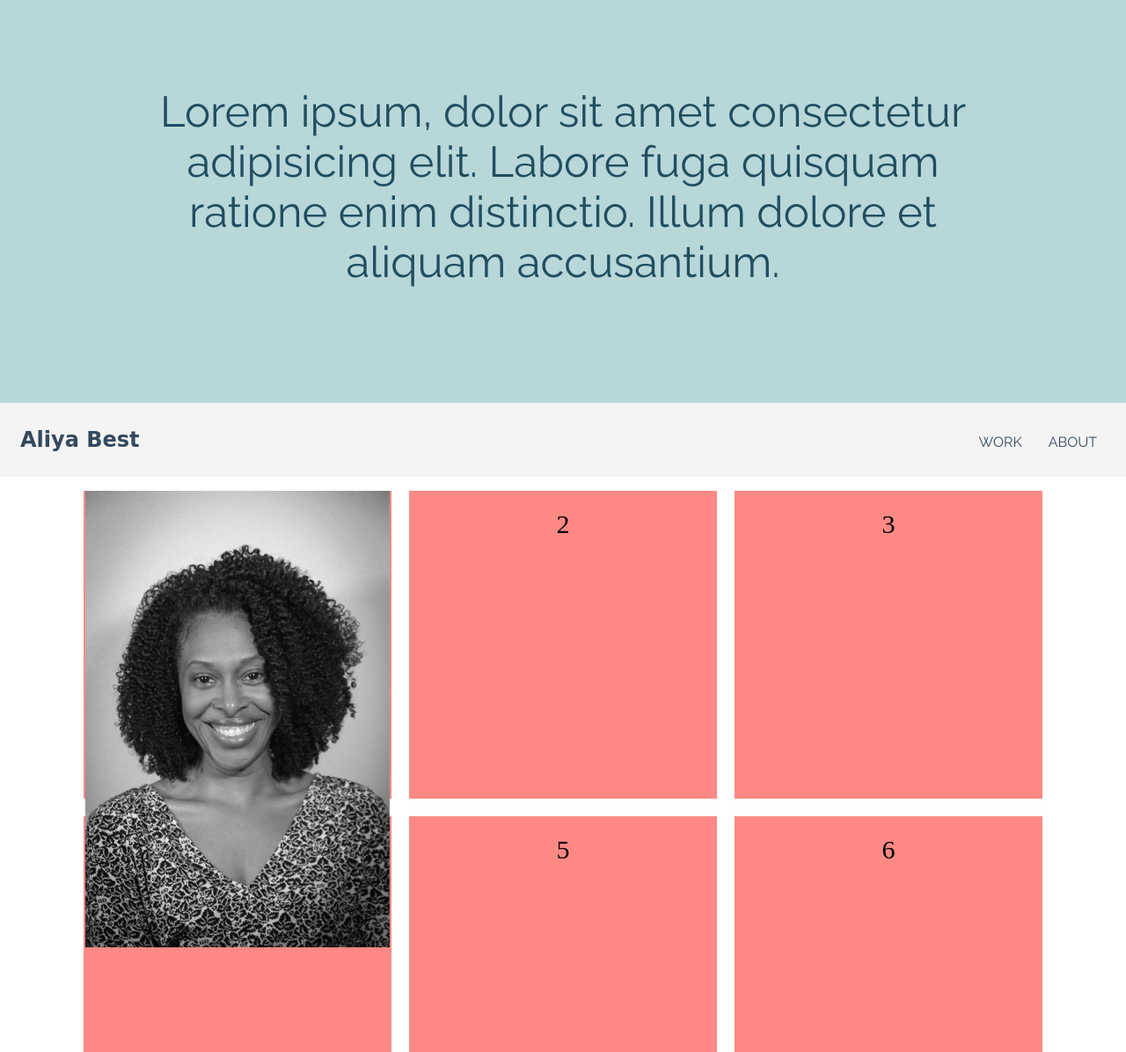
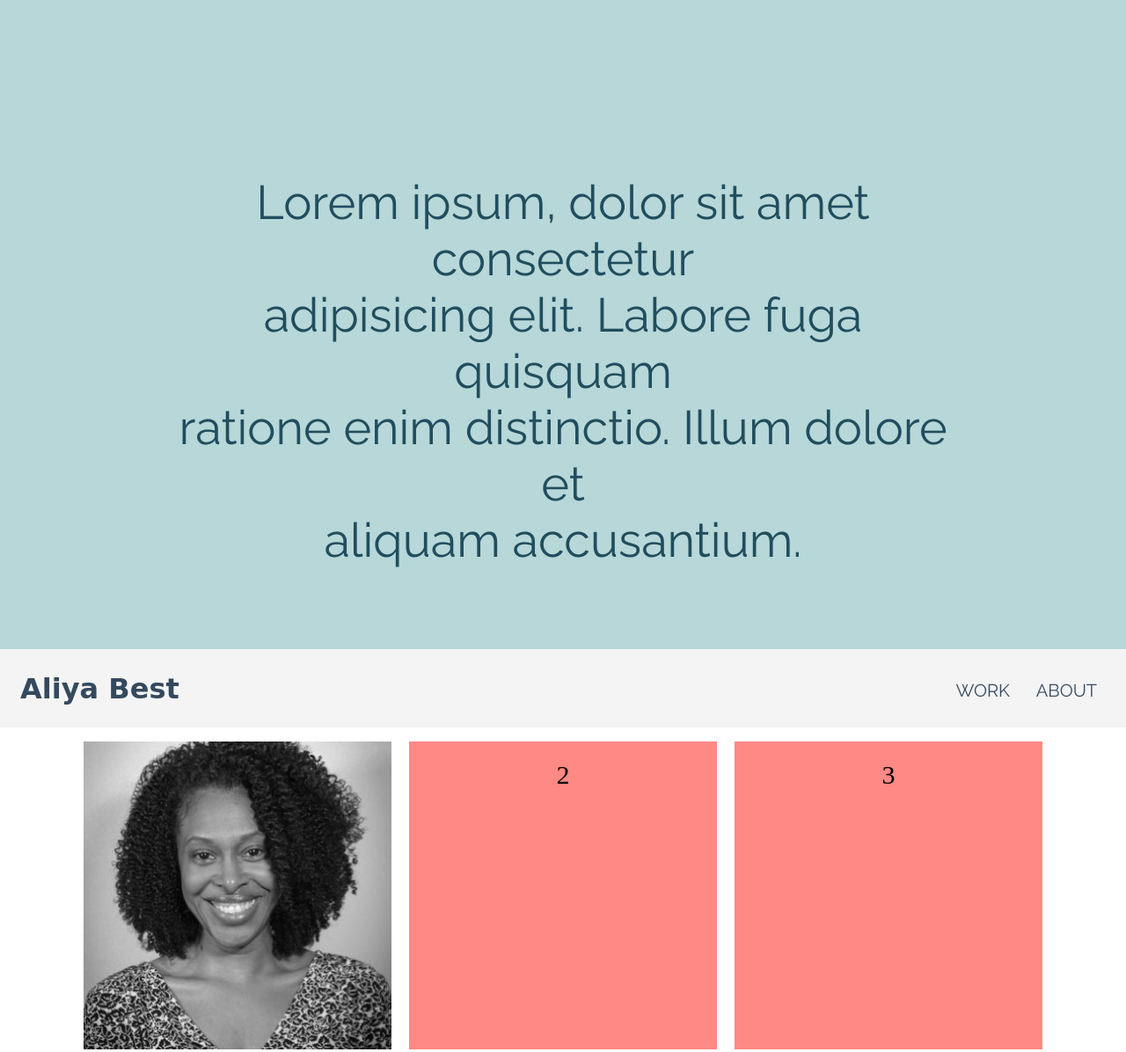
Before and after one commit to AliyaBest/website, a plain HTML site: page index.html in a window 1280 px wide. Shown: the top 1196 px of the page at 88% size. Drawn offline with Linux system fonts and the light colour scheme; a web font is replaced by a local one.

Commit message:
Fixed the test image, cropped and no longer goes over nav bar

```diff
--- a/css/main.css
+++ b/css/main.css
@@ -1,11 +1,11 @@
 /* SOMETHING ABOUT ME */
 p {
-    font-size: 49px;
+    font-size: 54px;
     text-align: center;
-    padding: 100px;
+    padding: 200px;
     color: rgb(32, 78, 95);
     background-color: #B7D7D8;
-    height: 270px;
+    height: 350px;
     margin: -10px;
     font-family: "Raleway", sans-serif;
   }
@@ -16,6 +16,7 @@ p {
     padding: 10px;
     list-style: none;
     font-family: "Raleway", sans-serif;
+    font-size: 20px;
   }
 
   a {
@@ -24,14 +25,14 @@ p {
 
   .logo {
       margin: 0;
-      font-size: 24px;
+      font-size: 32px;
      font-family: "Petit Formal Script", cursive;
   }
 
   .main-nav {
       margin-top: 5px;
+  }
 
-  }
   .logo a,
   .main-nav a {
       padding: 10px 15px;
@@ -41,7 +42,7 @@ p {
   }
 
   .main-nav a:hover {
-      color: #718daa;
+      color: rgb(255, 137, 132);
   }
   .header {
     background-color: #f4f4f4;
@@ -53,6 +54,7 @@ p {
     position: -o-sticky;
     position: sticky;
     top: 0;
+    z-index: 9999;
   }
 
 
@@ -88,7 +90,7 @@ p {
     justify-content: center;
     margin-top: 16px;
   }
-  .flex-container > div {
+  .flex-container > div{
     background-color: rgb(255, 137, 132);
     width: 350px;
     height: 350px;
@@ -102,7 +104,10 @@ p {
 	-webkit-filter: grayscale(100%);
 	filter: grayscale(100%);
 	-webkit-transition: .1s ease-in-out;
-	transition: .1s ease-in-out;
+  transition: .1s ease-in-out;
+  object-fit: cover;
+  width: 350px;
+  height: 350px;
 }
 .flex-container:hover img {
 	-webkit-filter: grayscale(0);
```
